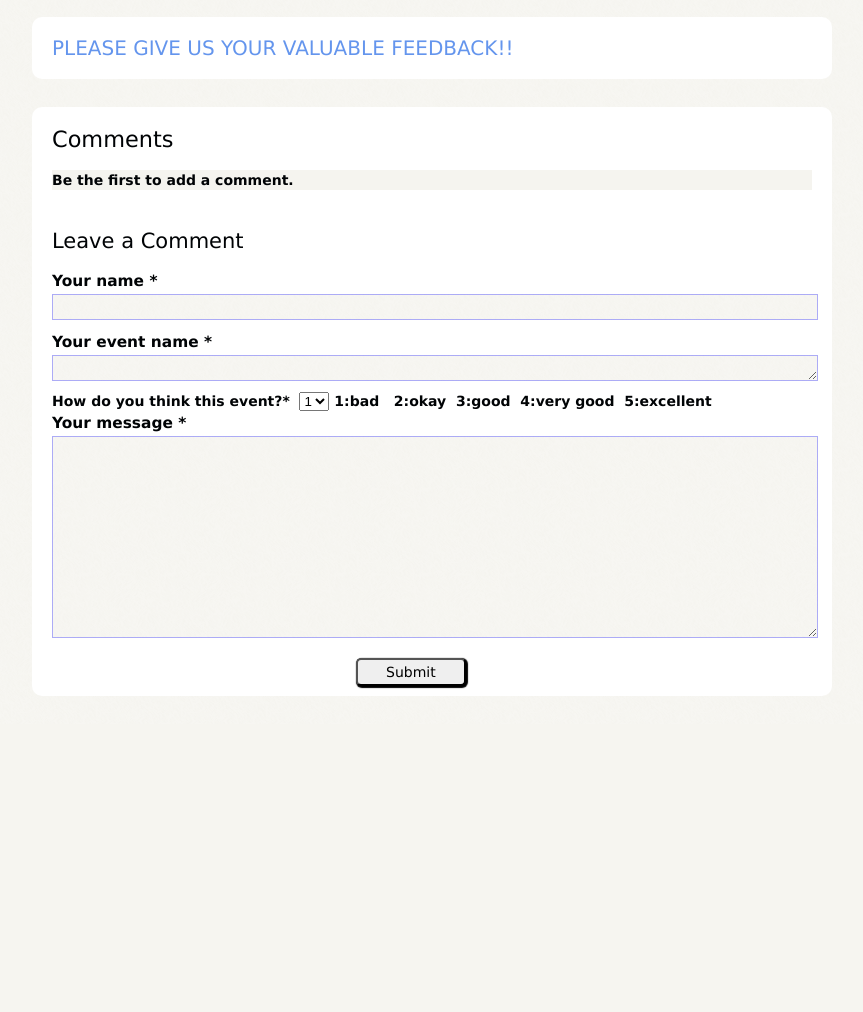
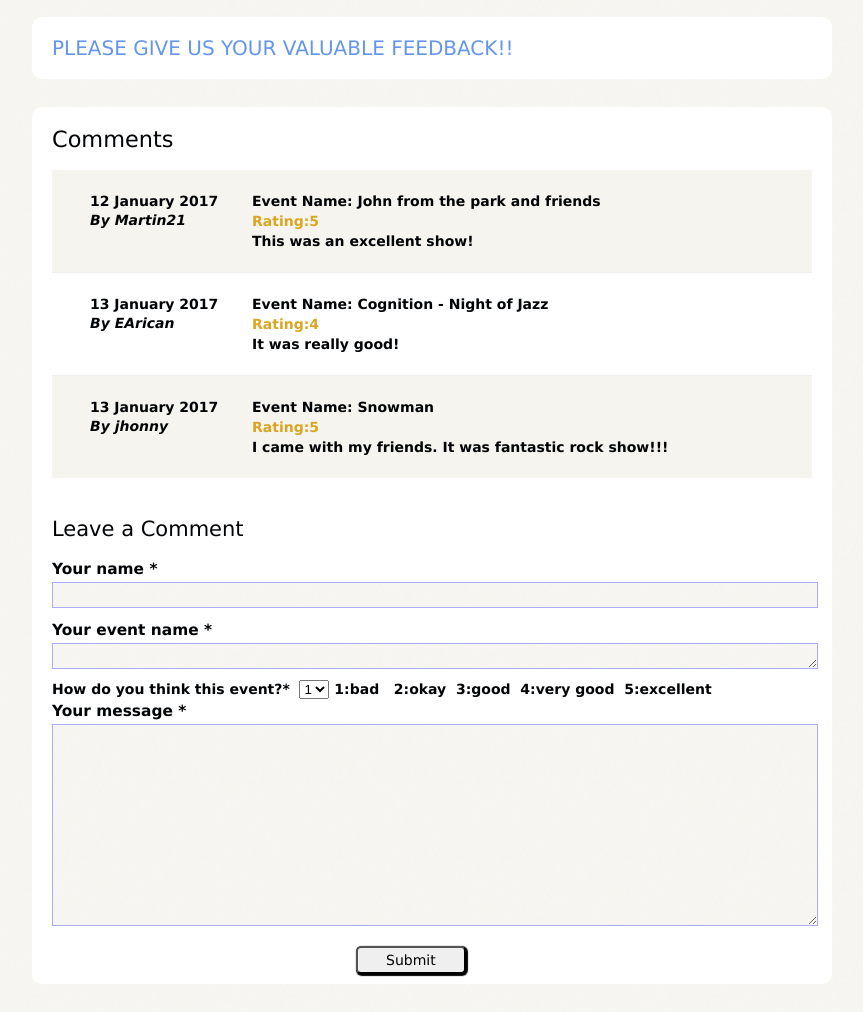
Before and after one commit to EnesArican/Event_Manager, a PHP site: page /feedback.php in a window 1280 px wide. Shown: the part 93-1105 px from the top of the page, without its empty margins (208-1071 px from the left). Before the commit the page ends 789 px from the top, so only its background shows below. Run offline with PHP 8.4, Linux system fonts and the light colour scheme.

Commit message:
update second times
Add initiates.

```diff
--- a/feedback/css/main.css
+++ b/feedback/css/main.css
@@ -112,6 +112,7 @@ li:last-child .review, #content > .review {
 #lists .review .published{
     position:absolute;
 		left:5%;
+		text-decoration: none;
 }
 
 #lists .review .author{
@@ -131,6 +132,7 @@ li:last-child .review, #content > .review {
 	overflow: hidden;
 	padding: 20px 20px;
 	width: 760px;
+
 
 	border-radius: 10px;
 	-moz-border-radius: 10px;
--- a/feedback/feedback.php
+++ b/feedback/feedback.php
@@ -31,7 +31,46 @@ $has_comments = (count($comments) > 0);
 	<section id="comments" class="body">
     <h2>Comments</h2>
     <ol id="lists" class="hfeed<?php echo($has_comments?' has-comments':''); ?>">
-      <li class="no-comments">Be the first to add a comment.</li>
+
+			<li><article class="review">
+
+					<abbr class="published"><p>12&nbsp;January&nbsp;2017</p></abbr>
+
+					<address class="author">By&nbsp;Martin21</a></address>
+
+					<div class="entry-content"><p>Event Name:&nbsp;John from the park and friends </p></div>
+
+					<div class="rating"><p>Rating:5</p></div>
+
+					<div class="entry-content"><p>This was an excellent show!</p></div>
+			</li>
+
+			<li><article class="review">
+
+					<abbr class="published"><p>13&nbsp;January&nbsp;2017</p></abbr>
+
+					<address class="author">By&nbsp;EArican</a></address>
+
+					<div class="entry-content"><p>Event Name:&nbsp;Cognition - Night of Jazz</p></div>
+
+					<div class="rating"><p>Rating:4</p></div>
+
+					<div class="entry-content"><p>It was really good!</p></div>
+			</li>
+
+			<li><article class="review">
+
+					<abbr class="published"><p>13&nbsp;January&nbsp;2017</p></abbr>
+
+					<address class="author">By&nbsp;jhonny</a></address>
+
+					<div class="entry-content"><p>Event Name:&nbsp;Snowman</p></div>
+
+					<div class="rating"><p>Rating:5</p></div>
+
+					<div class="entry-content"><p>I came with my friends. It was fantastic rock show!!!</p></div>
+			</li>
+
       <?php
         foreach ($comments as &$comment) {
           ?>
```
